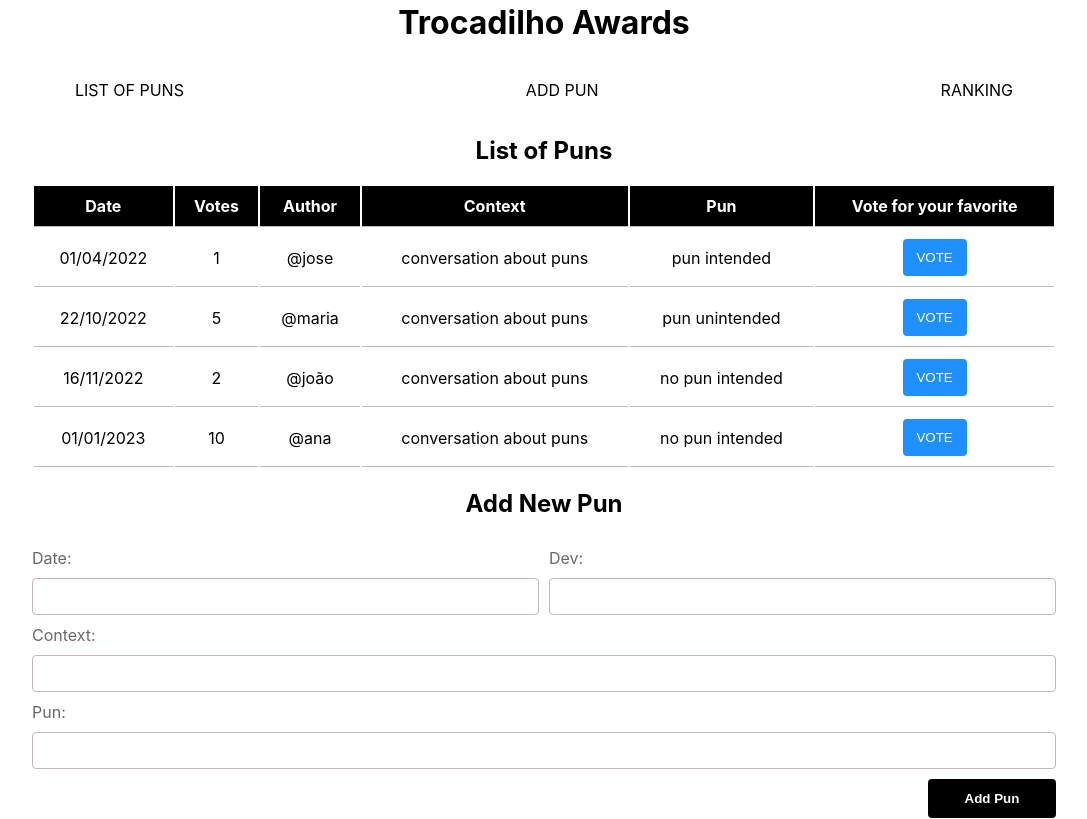
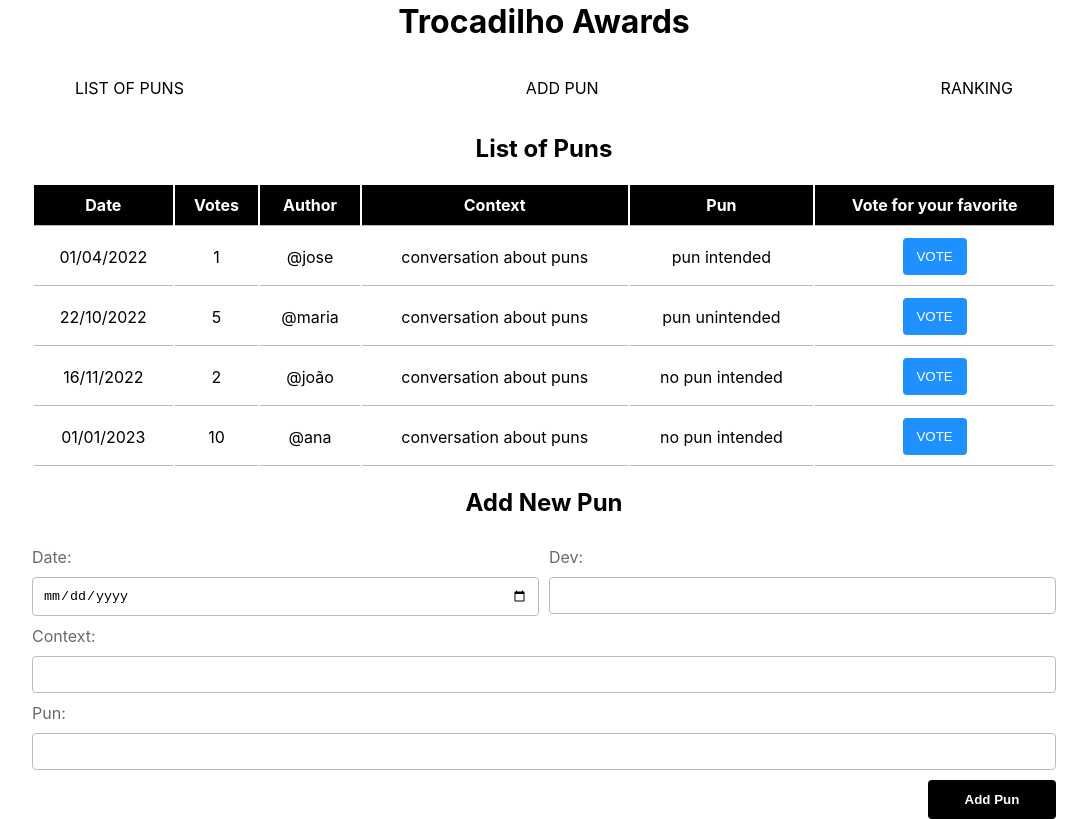
Before and after one commit to julialbq/trocadilho-awards, a React (Create React App) app: page / in a window 1280 px wide. Shown: the whole page, without its empty margins (96-1183 px from the left). Built offline with nearby package versions, Linux system fonts and the light colour scheme.

Commit message:
feat: add useInput to PunsForm logic

```diff
--- a/src/App.js
+++ b/src/App.js
@@ -1,15 +1,69 @@
+import { useState } from "react";
 import "./App.css";
 import { Header } from "./components/Header/Header";
 import { PunsForm } from "./components/PunsForm/PunsForm";
 import { PunsList } from "./components/PunsList/PunsList";
+import { useInput } from "./hooks/useInput";
 import { puns } from "./puns/puns";
 
 function App() {
+  const [formValues, setFormValues] = useState({});
+
+  const {
+    value: date,
+    setValue: setDate,
+    handleInput: handleDate,
+  } = useInput(formValues.date ?? "00/00/00");
+
+  const {
+    value: dev,
+    setValue: setDev,
+    handleInput: handleDev,
+  } = useInput(formValues.dev ?? "");
+
+  const {
+    value: context,
+    setValue: setContext,
+    handleInput: handleContext,
+  } = useInput(formValues.dev ?? "");
+
+  const {
+    value: pun,
+    setValue: setPun,
+    handleInput: handlePun,
+  } = useInput(formValues.pun ?? "");
+
+  const handleSubmit = (event) => {
+    event.preventDefault()
+
+    const elements = event.target.elements;
+
+    const newPun = {
+      date: elements.date.value,
+      dev: elements.dev.value,
+      context: elements.dev.value,
+      pun: elements.pun.value,
+    };
+
+    setFormValues(newPun);
+    console.log(newPun);
+  };
+
   return (
     <div className="App">
       <Header />
       <PunsList puns={puns} />
-      <PunsForm />
+      <PunsForm
+        date={date}
+        handleDate={handleDate}
+        dev={dev}
+        handleDev={handleDev}
+        context={context}
+        handleContext={handleContext}
+        pun={pun}
+        handlePun={handlePun}
+        handleSubmit={handleSubmit}
+      />
     </div>
   );
 }
--- a/src/components/PunsForm/PunsForm.jsx
+++ b/src/components/PunsForm/PunsForm.jsx
@@ -1,27 +1,65 @@
 import "./PunsForm.css";
 
-export const PunsForm = () => {
+export const PunsForm = ({
+  date,
+  handleDate,
+  dev,
+  handleDev,
+  context,
+  handleContext,
+  pun,
+  handlePun,
+  handleSubmit,
+}) => {
   return (
     <div className="form__wrapper">
-      <form className="form">
+      <form className="form" onSubmit={handleSubmit}>
         <h2 className="title">Add New Pun</h2>
         <div className="form__division">
           <label className="form__label" name="date">
             Date:
-            <input className="form__input" type={Date} id="date" />
+            <input
+              className="form__input"
+              type="date"
+              id="date"
+              required
+              value={date}
+              onChange={handleDate}
+            />
           </label>
           <label className="form__label" name="dev">
             Dev:
-            <input className="form__input" type={Text} id="dev" />
+            <input
+              className="form__input"
+              type="text"
+              id="dev"
+              required
+              value={dev}
+              onChange={handleDev}
+            />
           </label>
         </div>
         <label className="form__label" name="context">
           Context:
-          <input className="form__input" type={Text} id="context" />
+          <input
+            className="form__input"
+            type="text"
+            id="context"
+            required
+            value={context}
+            onChange={handleContext}
+          />
         </label>
         <label className="form__label" name="pun">
           Pun:
-          <input className="form__input" type={Text} id="pun" />
+          <input
+            className="form__input"
+            type="text"
+            id="pun"
+            required
+            value={pun}
+            onChange={handlePun}
+          />
         </label>
         <button className="form__button" type="submit">
           Add Pun
```
